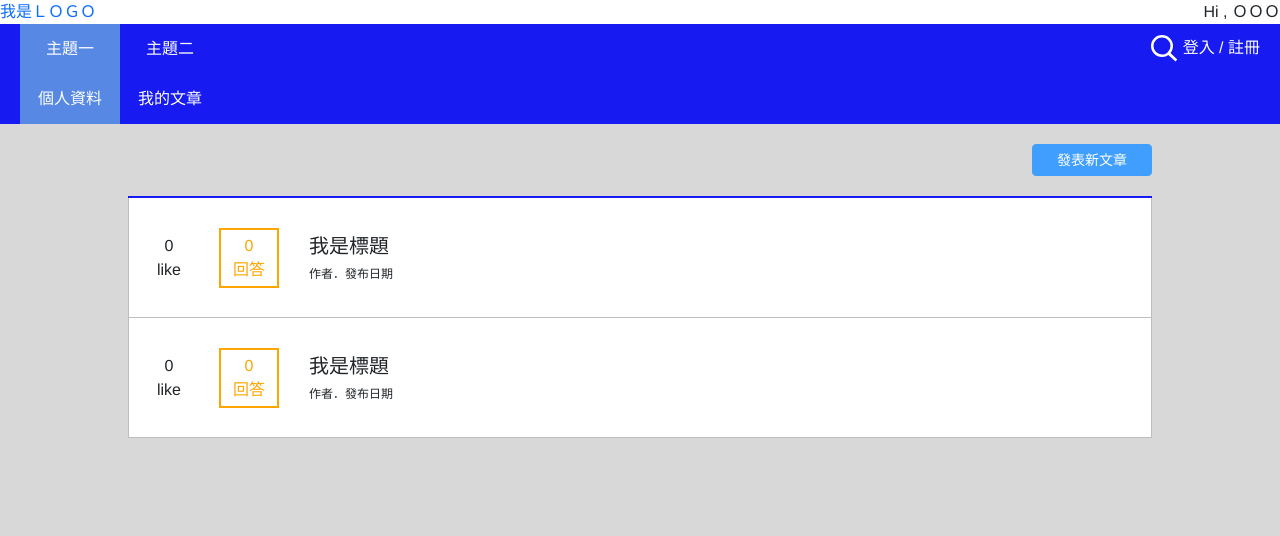
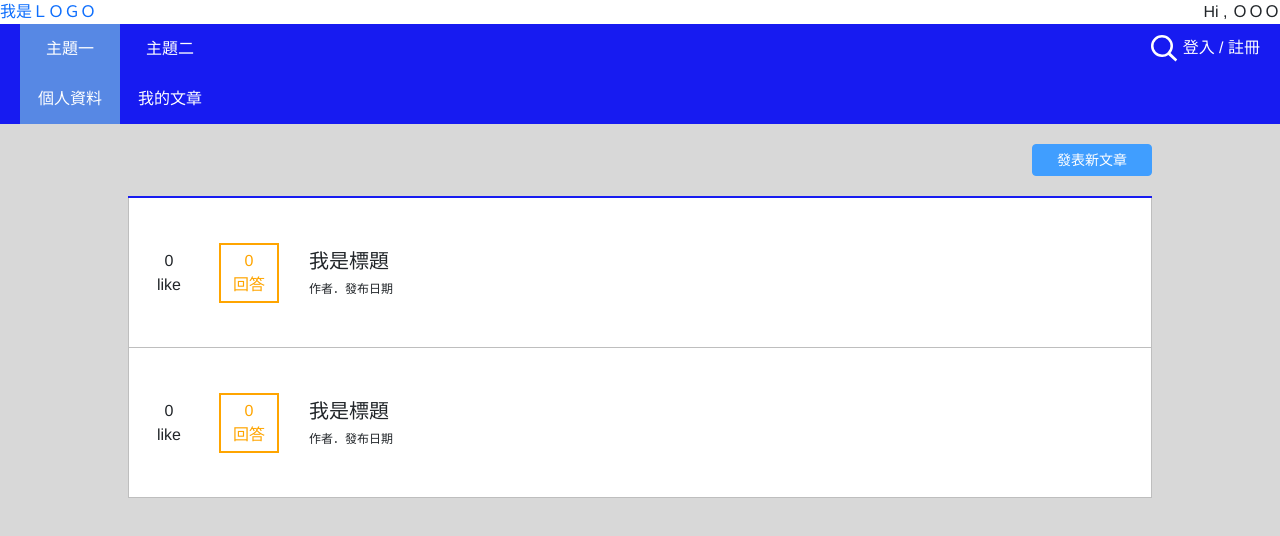
Before and after one commit to lucky4bettty/vue3_blog_test, a Vue app: page /article in a window 1280 px wide. Shown: the top 536 px of the page. Built offline with nearby package versions, Linux system fonts and the light colour scheme.

Commit message:
onedata css 修正

```diff
--- a/src/views/widget/OneData.vue
+++ b/src/views/widget/OneData.vue
@@ -45,7 +45,7 @@ export default {
         .article_one{
             display: flex;
             align-items: center;
-            height: 120px;
+            min-height: 150px;
             border-left: 1px rgb(190, 190, 190) solid ;
             border-right: 1px rgb(190, 190, 190) solid ;
             border-bottom: 1px rgb(190, 190, 190) solid ;
@@ -83,13 +83,7 @@ export default {
         .article_title{
             font-size: 20px;
         }
-        /* // 目前用不到 */
-        .article_cont{
-            font-size: 12px;
-            overflow:hidden;
-            white-space: nowrap;
-            text-overflow: ellipsis;
-        }
+
         .article_author {
             font-size: 12px;
         }
```
